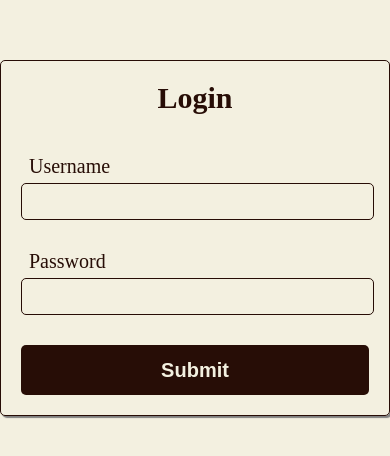
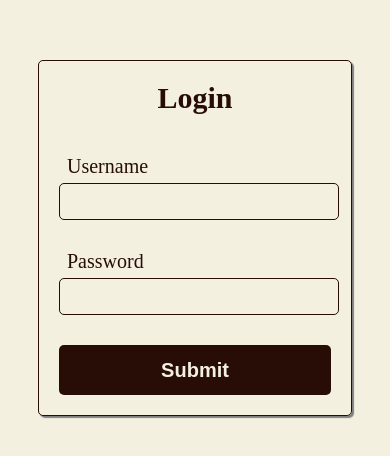
Before and after one commit to armansuri300105/AdminFrontend, a website built with Vite: page index.html in a window 390 px wide. Shown: the part 184-640 px from the top of the page. Built offline with nearby package versions, Linux system fonts and the light colour scheme; no server answers.

Commit message:
Update style.css

```diff
--- a/style.css
+++ b/style.css
@@ -76,3 +76,8 @@ body{
     color: blue;
     font-size: 20px;
 }
+@media screen and (max-width:500px){
+    .login-form{
+        width: 80vw;
+    }
+}
```
